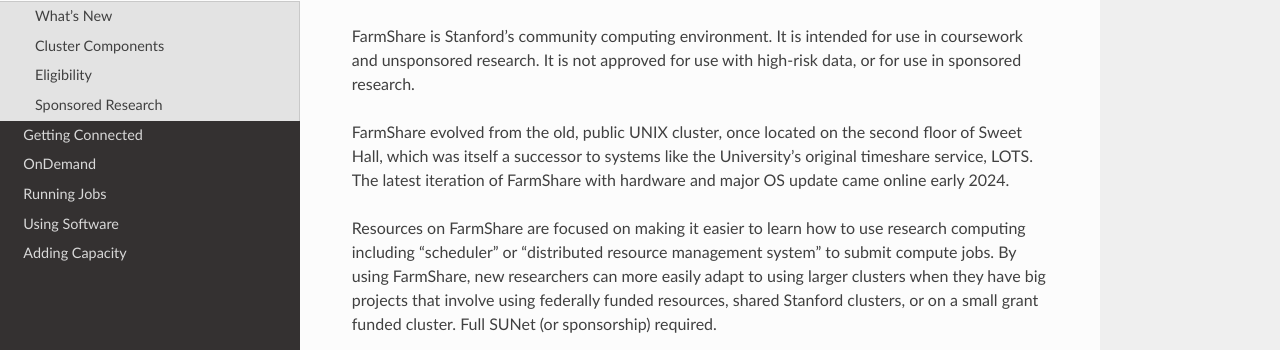
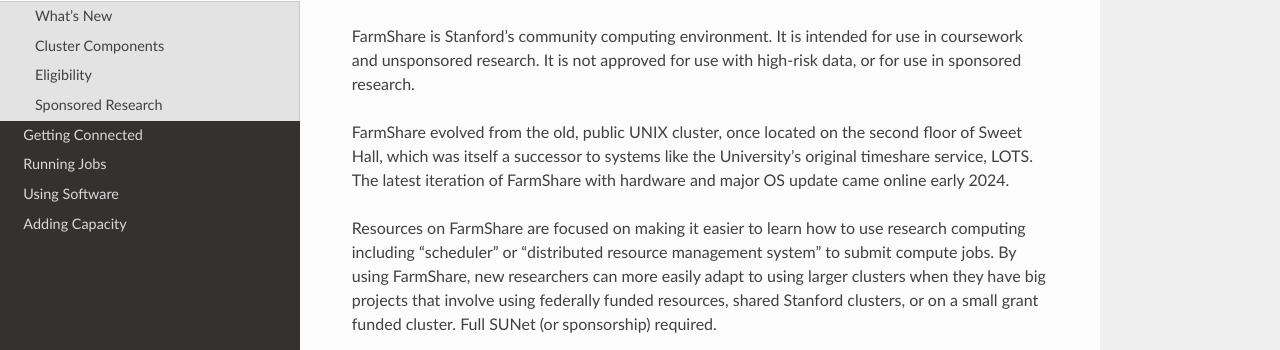
Before and after one commit to stanford-rc/farmshare-docs, an MkDocs documentation site: the page built from docs/index.md, in a window 1280 px wide. Shown: the part 135-485 px from the top of the page. Built offline with MkDocs 1.6.1, drawn with Linux system fonts in a browser that asks for light colours; nearby versions of some CDN libraries.

Commit message:
removed ondeman nav

```diff
--- a/mkdocs.yml
+++ b/mkdocs.yml
@@ -15,7 +15,6 @@
 nav:
   - Introduction: index.md
   - "Getting Connected": connecting.md
-  - "OnDemand": ondemand.md
   - "Running Jobs": slurm.md
   - "Using Software": software.md
   - "Adding Capacity": capacity.md
```
